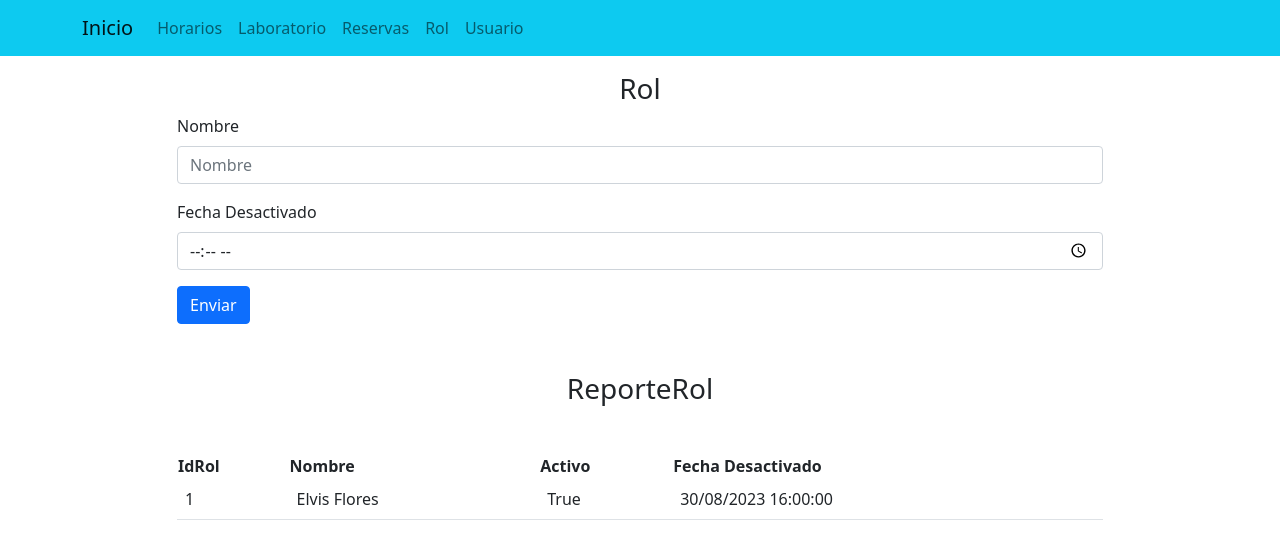
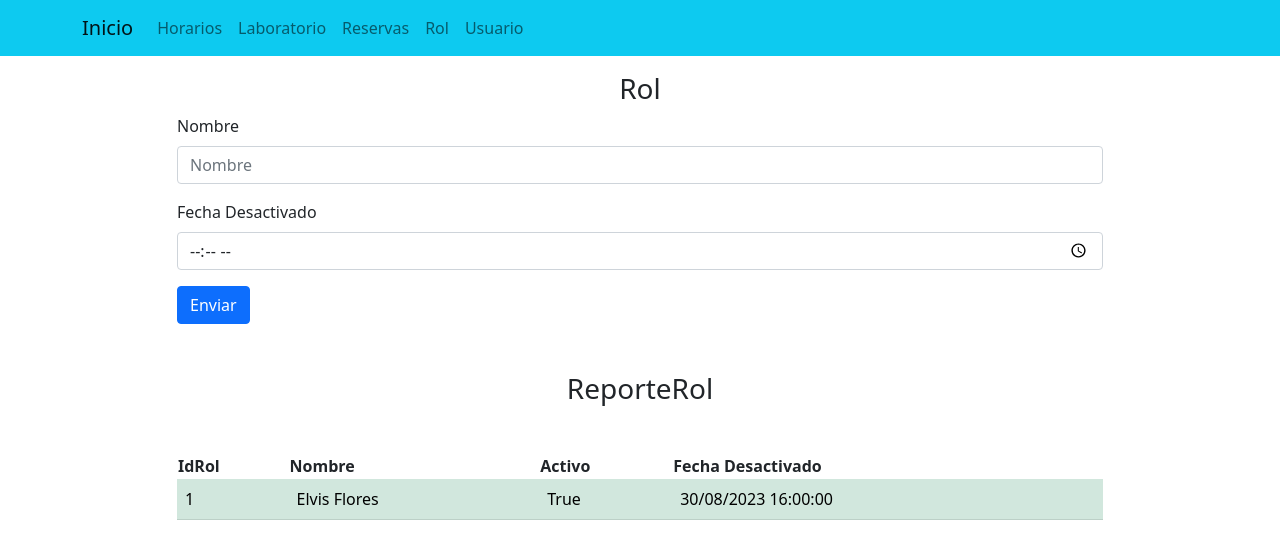
Before and after one commit to mariel2494/Proyecto-DAW1-React, a React (Vite) app in the folder Proyecto-React/: page /rol in a window 1280 px wide. Shown: the top 558 px of the page. Built offline with nearby package versions, Linux system fonts and the light colour scheme.

Commit message:
commit rol

```diff
--- a/Proyecto-React/src/componentes/Rol.jsx
+++ b/Proyecto-React/src/componentes/Rol.jsx
@@ -6,6 +6,7 @@ import Col from 'react-bootstrap/Col';
 import Container from 'react-bootstrap/Container';
 import Table from 'react-bootstrap/Table';
 import React from 'react'
+
 
 export const Rol = () => {
   return (
@@ -32,13 +33,13 @@ export const Rol = () => {
 
       <h3 className='text-center mb-5'>ReporteRol</h3>
 
-      <Table class='table'>
+      <Table class='table-success'>
         <th>IdRol</th>
         <th>Nombre</th>
         <th>Activo</th>
         <th>Fecha Desactivado</th>
         <tbody>
-          <tr>
+          <tr class="table-success">
             <td>1</td>
             <td>Elvis Flores</td>
             <td>True</td>
```
